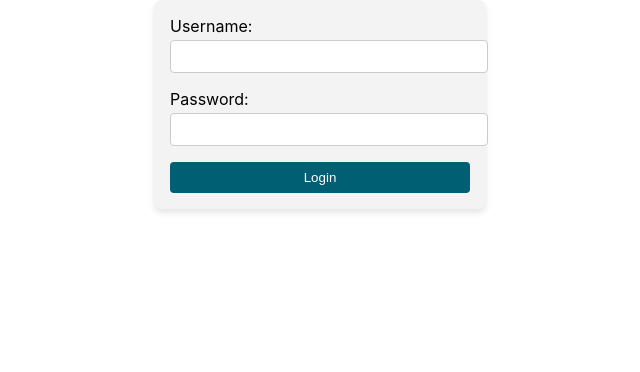
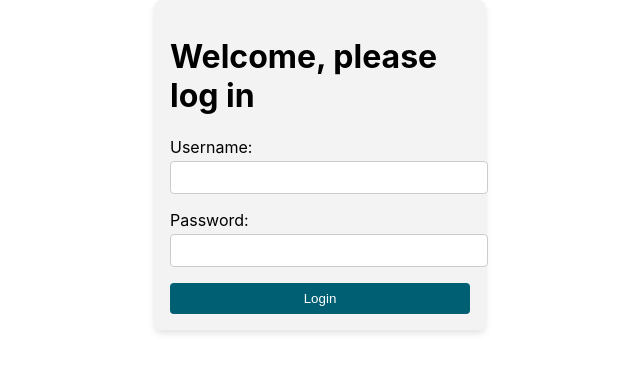
Before and after one commit to HannahRose578/hw3, a React (Create React App) app: page / in a window 1280 px wide. Shown: the top 372 px of the page, without its empty margins (320-960 px from the left). Built offline with nearby package versions, Linux system fonts and the light colour scheme.

Commit message:
Add welcome message to login form

```diff
--- a/src/components/Login.js
+++ b/src/components/Login.js
@@ -17,6 +17,7 @@ function Login({ setIsLoggedIn, setLoginAttemptFailed }) {
 
   return (
     <div className="form-container">
+      <h1>Welcome, please log in</h1>
       <form onSubmit={handleSubmit}>
         <div className="form-field">
           <label>Username:</label>
```
